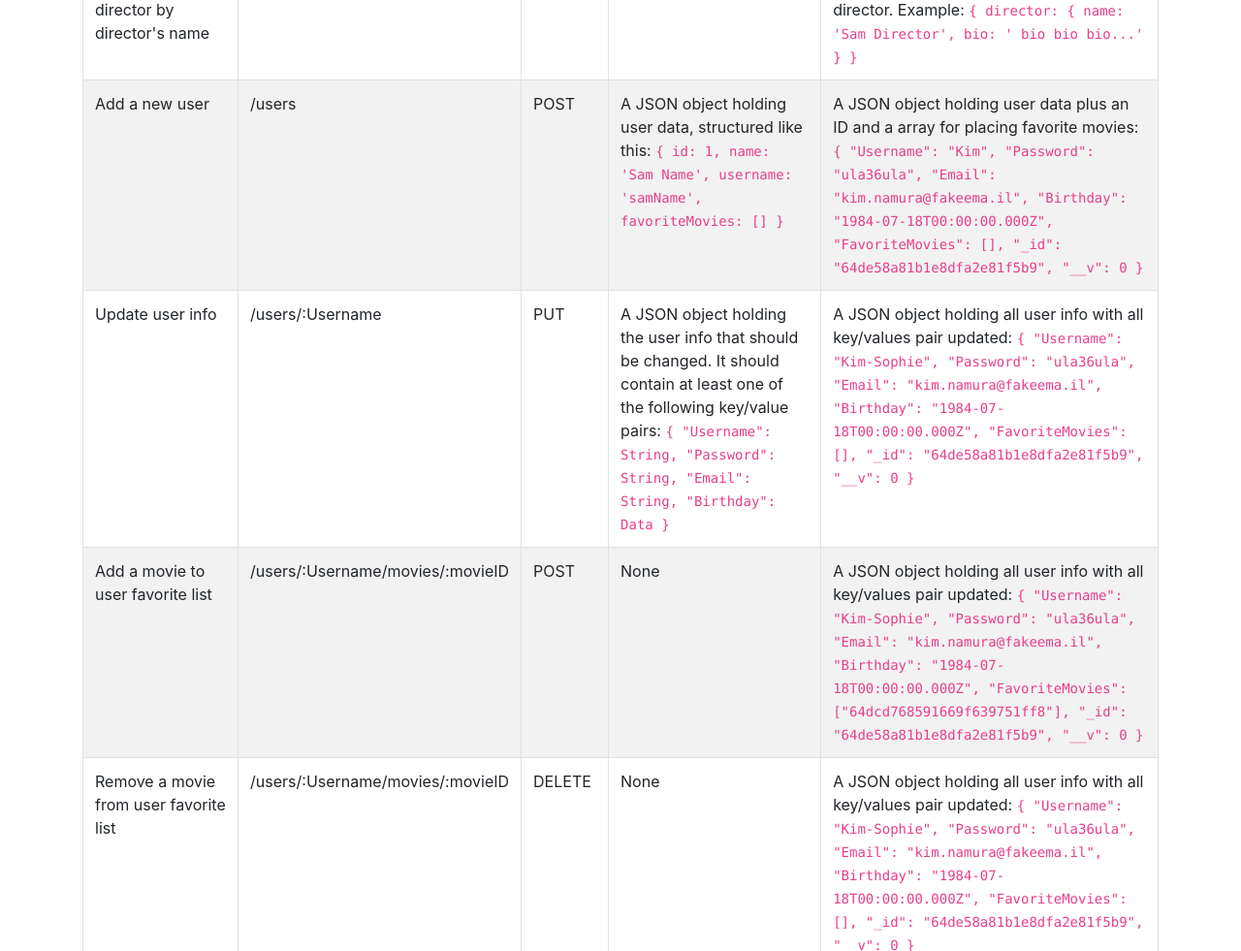
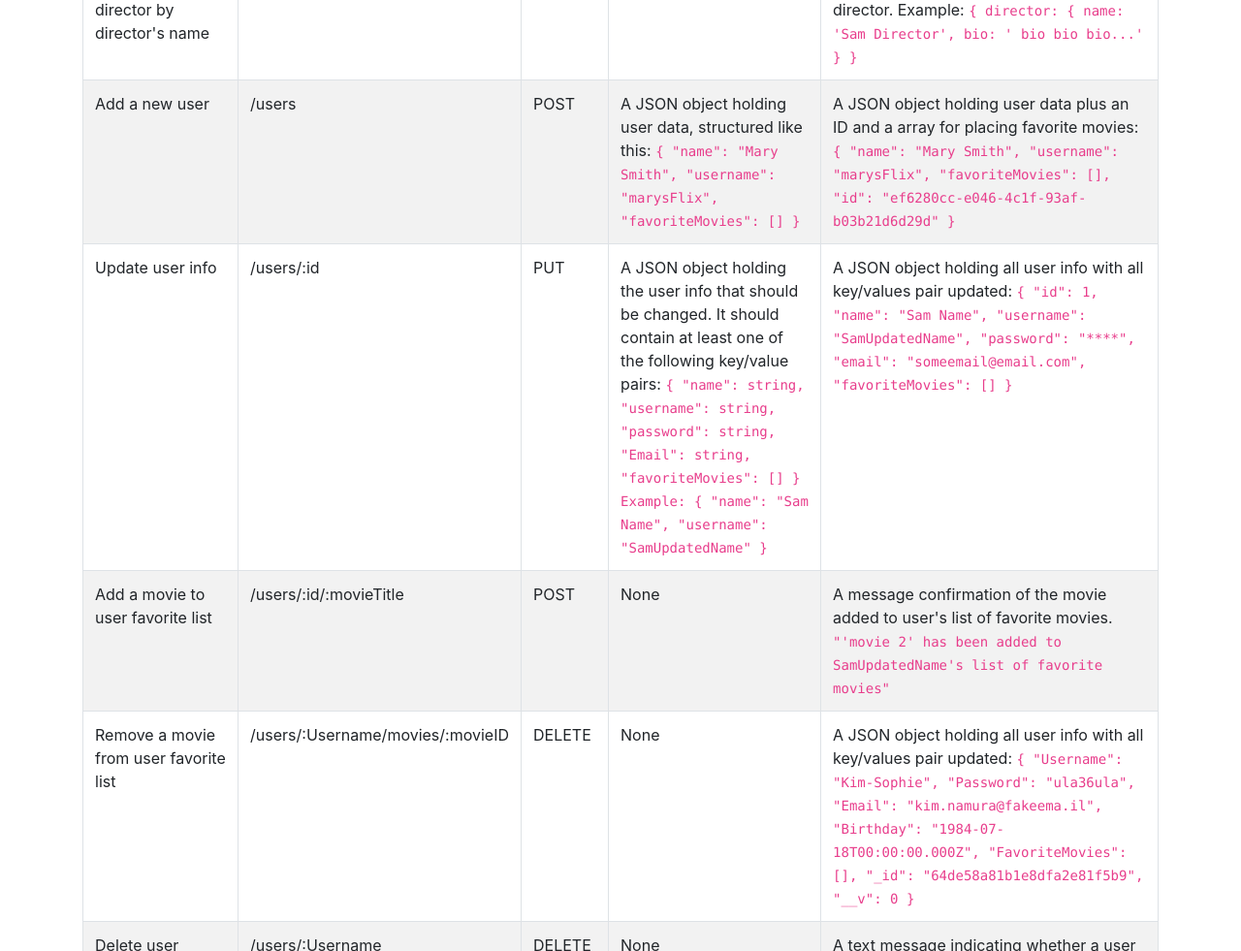
Before and after one commit to lorenaruiz01/movies_api, a website: page public/documentation.html in a window 1280 px wide. Shown: the part 996-1977 px from the top of the page at 97% size. Drawn offline with nearby package versions, Linux system fonts and the light colour scheme.

Commit message:
update response body format

```diff
--- a/public/documentation.html
+++ b/public/documentation.html
@@ -131,71 +131,64 @@
 					<td>A JSON object holding user data, structured like this:
 						<code>
 						    {
-                                id: 1,
-                                name: 'Sam Name',
-                                username: 'samName',
-                                favoriteMovies: []
+                                "name": "Mary Smith",
+                                "username": "marysFlix",
+                                "favoriteMovies": []
                             }
 					</code>
 					</td>
 					<td>A JSON object holding user data plus an ID and a array for placing favorite movies:
 						<code>
-						{
-							"Username": "Kim",
-							"Password": "ula36ula",
-							"Email": "kim.namura@fakeema.il",
-							"Birthday": "1984-07-18T00:00:00.000Z",
-							"FavoriteMovies": [],
-							"_id": "64de58a81b1e8dfa2e81f5b9",
-							"__v": 0
-					}
+                            {
+                                "name": "Mary Smith",
+                                "username": "marysFlix",
+                                "favoriteMovies": [],
+                                "id": "ef6280cc-e046-4c1f-93af-b03b21d6d29d"
+                            }
 					</code>
 					</td>
 				</tr>
 				<tr>
 					<td>Update user info</td>
-					<td>/users/:Username</td>
+					<td>/users/:id</td>
 					<td>PUT</td>
 					<td>A JSON object holding the user info that should be changed. It should contain at least one of the following key/value pairs:
 						<code>
 						{
-							"Username": String,
-							"Password": String,
-							"Email": String,
-							"Birthday": Data
+							"name": string,
+                            "username": string,
+							"password": string,
+							"Email": string,
+                            "favoriteMovies": []
 						}
+                        Example:
+                        {
+                            "name": "Sam Name",
+                            "username": "SamUpdatedName"
+                        }
 					</code>
 					</td>
 					<td>A JSON object holding all user info with all key/values pair updated:
 						<code>
-						{
-							"Username": "Kim-Sophie",
-							"Password": "ula36ula",
-							"Email": "kim.namura@fakeema.il",
-							"Birthday": "1984-07-18T00:00:00.000Z",
-							"FavoriteMovies": [],
-							"_id": "64de58a81b1e8dfa2e81f5b9",
-							"__v": 0
-					}
+                            {
+                                "id": 1,
+                                "name": "Sam Name",
+                                "username": "SamUpdatedName",
+                                "password": "****",
+                                "email": "someemail@email.com",
+                                "favoriteMovies": []
+                            }
 					</code>
 					</td>
 				</tr>
 				<tr>
 					<td>Add a movie to user favorite list</td>
-					<td>/users/:Username/movies/:movieID</td>
+					<td>/users/:id/:movieTitle</td>
 					<td>POST</td>
 					<td>None</td>
-					<td>A JSON object holding all user info with all key/values pair updated:
+					<td>A message confirmation of the movie added to user's list of favorite movies.
 						<code>
-						{
-							"Username": "Kim-Sophie",
-							"Password": "ula36ula",
-							"Email": "kim.namura@fakeema.il",
-							"Birthday": "1984-07-18T00:00:00.000Z",
-							"FavoriteMovies": ["64dcd768591669f639751ff8"],
-							"_id": "64de58a81b1e8dfa2e81f5b9",
-							"__v": 0
-					}
+						"'movie 2' has been added to SamUpdatedName's list of favorite movies"
 					</code>
 					</td>
 				</tr>
--- a/server.js
+++ b/server.js
@@ -48,18 +48,24 @@ let users = [
         id: 1,
         name: 'Sam Name',
         username: 'samName',
+        password: '****',
+        email: 'someemail@email.com',
         favoriteMovies: []
     },
     {
         id: 2,
         name: 'Otter Name',
         username: 'otterName',
+        password: '****',
+        email: 'myemail@email.com',
         favoriteMovies: ['movie 1', 'movie 2']
     },
     {
         id: 3,
         name: 'Otter Otter Name',
         username: 'otterName2',
+        password: '****',
+        email: 'my.email@email.com',
         favoriteMovies: ['movie 3']
     }
 ]
```
